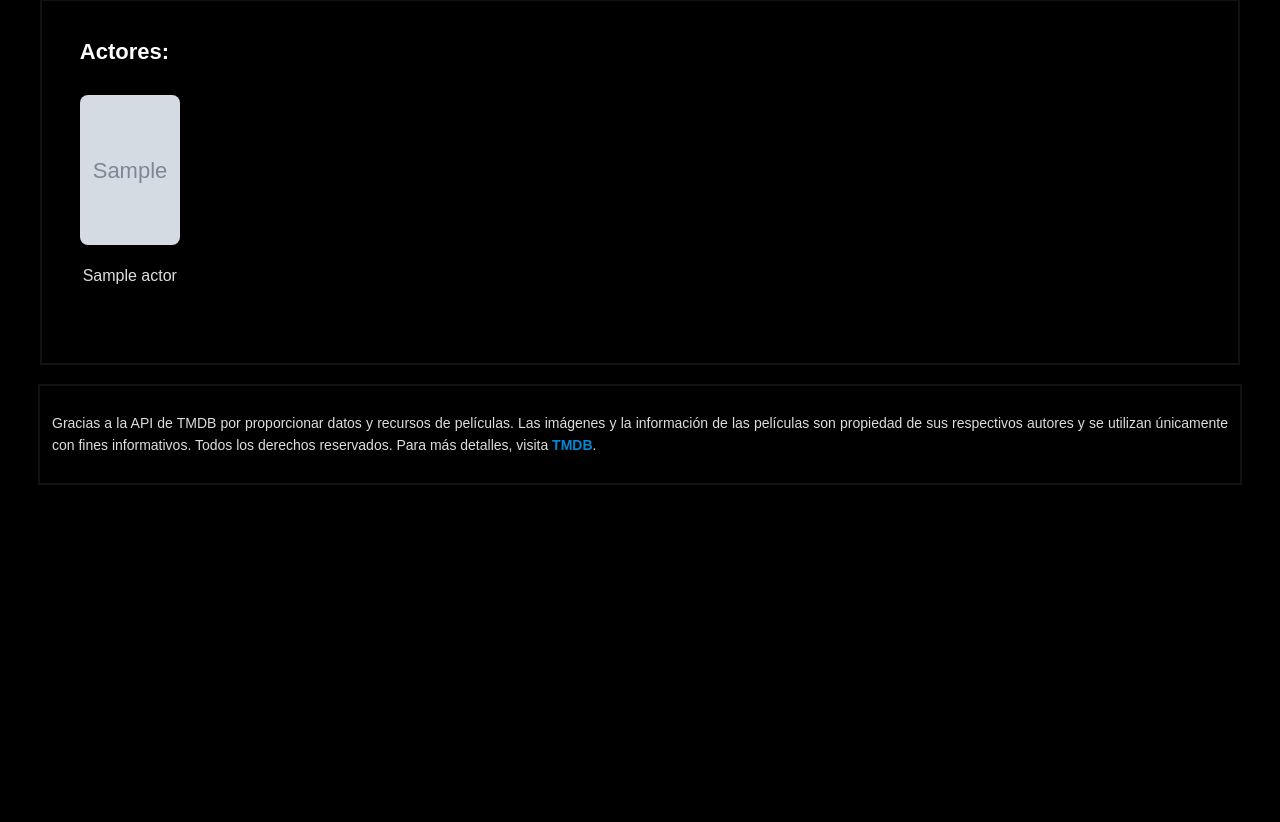
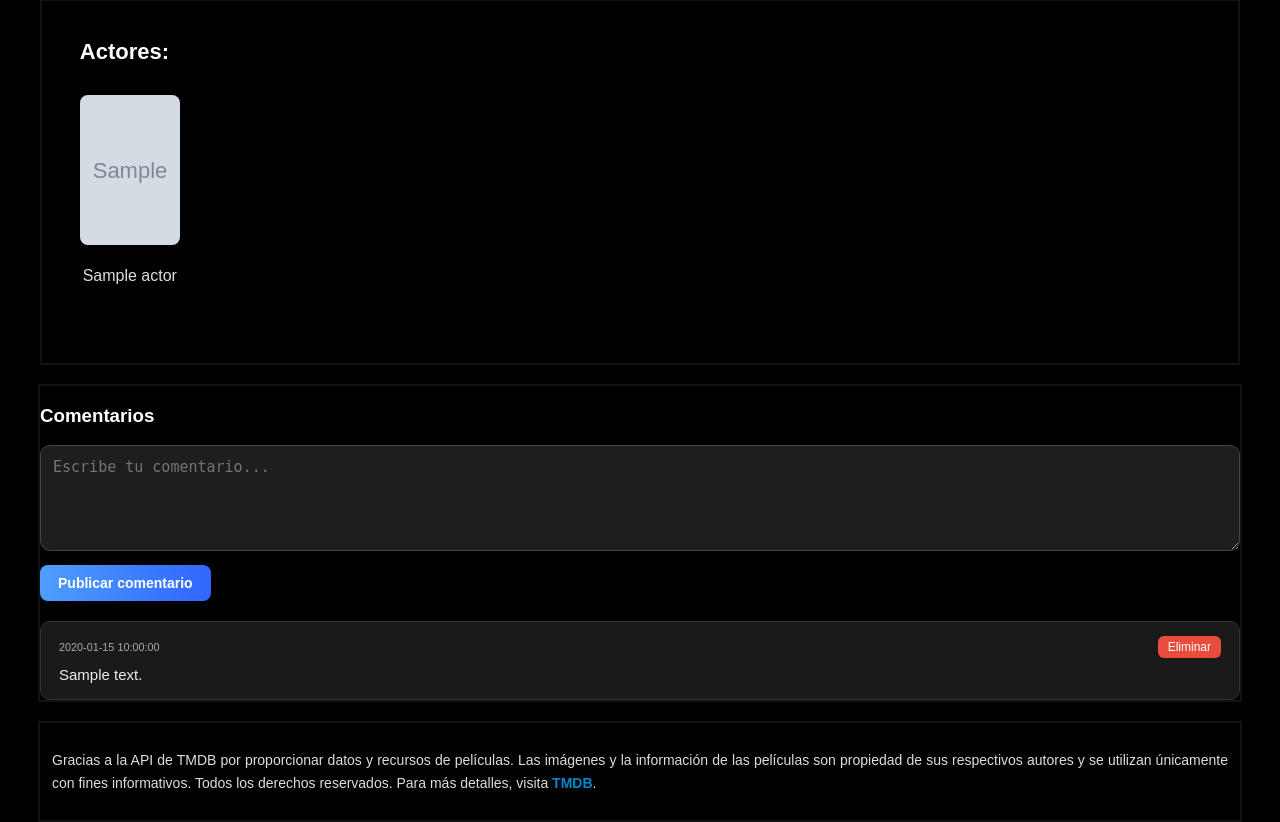
Before and after one commit to ClaudioManyaJacobo/no-code-hexagonal_flask, a Flask app: template infrastructure/templates/movie/show.html in a window 1280 px wide. Shown: the part 1181-2003 px from the top of the page. Before the commit the page ends 1666 px from the top, so only its background shows below. Run offline with Flask 3, Linux system fonts and the light colour scheme; the visitor is signed in with stand-in values (Sample User, id 1); the template is opened without the code that fills it: most values are stand-ins (such as "Sample title", 1, 10 or a date in 2020); grey boxes marked "Sample" are stand-in pictures.

Commit message:
add comment for user

```diff
--- a/application/user/user_service.py
+++ b/application/user/user_service.py
@@ -7,7 +7,6 @@ class UserService:
     def __init__(self, user_repository: UserRepository):
         self.user_repository = user_repository
 
-    # Métodos de servicio para el usuario
     # Método para autenticar un usuario
     def authenticate_user(self, email, password):
         user = self.user_repository.get_user_by_email(email)
--- a/domain/user/user.py
+++ b/domain/user/user.py
@@ -1,4 +1,3 @@
-# domain/user/user.py
 class User:
     def __init__(self, user_id, name, email, password):
         self.user_id = user_id
--- a/domain/user/user_repository.py
+++ b/domain/user/user_repository.py
@@ -2,7 +2,6 @@ from abc import ABC, abstractmethod
 from .user import User
 
 class UserRepository(ABC):
-    # Métodos abstractos para la persistencia de usuarios
     # Metodo para obtener el email del usuario
     @abstractmethod
     def get_user_by_email(self, email: str) -> User:
--- a/infrastructure/static/css/movie/show.css
+++ b/infrastructure/static/css/movie/show.css
@@ -439,3 +439,125 @@ ul.platforms-list li img {
     border-radius: 8px;
     box-shadow: 0 2px 6px rgba(0, 0, 0, 0.1);
 }
+
+/* Formulario de comentarios */
+.comment-form {
+    margin-bottom: 20px;
+    animation: fadeIn 0.8s ease-in-out;
+}
+
+.comment-form .form-group {
+    margin-bottom: 10px;
+}
+
+.comment-form textarea {
+    width: 97.8%;
+    height: 80px;
+    padding: 12px;
+    font-size: 15px;
+    border-radius: 10px;
+    border: 1px solid #444;
+    background-color: #1e1e1e;
+    color: #fff;
+    resize: vertical;
+    transition: border 0.3s ease, box-shadow 0.3s ease;
+}
+
+.comment-form textarea:focus {
+    border-color: #4e9eff;
+    box-shadow: 0 0 5px #4e9eff99;
+    outline: none;
+}
+
+.comment-form button {
+    background: linear-gradient(to right, #4e9eff, #3065ff);
+    border: none;
+    padding: 10px 18px;
+    color: white;
+    border-radius: 8px;
+    cursor: pointer;
+    font-weight: bold;
+    font-size: 14px;
+    transition: transform 0.2s ease, box-shadow 0.2s ease;
+}
+
+.comment-form button:hover {
+    transform: translateY(-2px);
+    box-shadow: 0 4px 10px rgba(78, 158, 255, 0.4);
+}
+
+/* Lista de comentarios */
+.comments-list {
+    display: flex;
+    flex-direction: column;
+    gap: 14px;
+    animation: fadeIn 1s ease-in-out;
+}
+
+/* Estilo de cada comentario */
+.comment {
+    background-color: #1a1a1a;
+    border: 1px solid #333;
+    padding: 14px 18px;
+    border-radius: 10px;
+    color: #ddd;
+    position: relative;
+    transition: transform 0.3s ease, box-shadow 0.3s ease;
+    animation: slideUp 0.5s ease forwards;
+}
+
+.comment:hover {
+    transform: scale(1.015);
+    box-shadow: 0 4px 10px rgba(78, 158, 255, 0.15);
+}
+
+/* Cabecera del comentario */
+.comment-header {
+    display: flex;
+    justify-content: space-between;
+    align-items: center;
+    margin-bottom: 6px;
+    font-size: 13px;
+    color: #aaa;
+}
+
+/* Contenido del comentario */
+.comment-body {
+    font-size: 15px;
+    color: #eee;
+    line-height: 1.4;
+    word-wrap: break-word;
+}
+
+/* Botón eliminar */
+.delete-form button {
+    background-color: #e74c3c;
+    color: white;
+    border: none;
+    padding: 4px 10px;
+    border-radius: 6px;
+    font-size: 12px;
+    cursor: pointer;
+    transition: background-color 0.3s ease;
+}
+
+.delete-form button:hover {
+    background-color: #c0392b;
+}
+
+/* Animaciones */
+@keyframes fadeIn {
+    from { opacity: 0; }
+    to { opacity: 1; }
+}
+
+@keyframes slideUp {
+    from {
+        opacity: 0;
+        transform: translateY(20px);
+    }
+    to {
+        opacity: 1;
+        transform: translateY(0);
+    }
+}
--- a/infrastructure/templates/movie/show.html
+++ b/infrastructure/templates/movie/show.html
@@ -147,6 +147,40 @@
     </div>
 
     <div class="card-simple">
+        <h3 style="color: white;"> Comentarios</h3>
+
+        <!-- Formulario para nuevo comentario -->
+        <form method="POST" class="comment-form">
+            <div class="form-group">
+                <textarea name="comment" class="form-control" placeholder="Escribe tu comentario..." required></textarea>
+            </div>
+            <button type="submit" class="btn btn-primary">Publicar comentario</button>
+        </form>
+
+        <!-- Lista de comentarios -->
+        <div class="comments-list">
+            {% for comment in comments %}
+                <div class="comment">
+                    <div class="comment-header">
+                        <small>{{ comment.created_at }}</small>
+                        {% if comment.user_id == session.user_id %}
+                        <form method="POST" action="{{ url_for('delete_comment', comment_id=comment.comment_id) }}" class="delete-form">
+                            <button type="submit" class="btn btn-danger btn-sm">Eliminar</button>
+                        </form>
+                        {% endif %}
+                    </div>
+                    <div class="comment-body">
+
+                        {{ comment.content }}
+                    </div>
+                </div>
+            {% else %}
+            <p>No hay comentarios aún. ¡Sé el primero en comentar!</p>
+            {% endfor %}
+        </div>
+    </div>
+
+    <div class="card-simple">
         <p class="card-text">
             Gracias a la API de TMDB por proporcionar datos y recursos de películas. Las imágenes y la información de las películas son propiedad de sus respectivos autores y se utilizan únicamente con fines informativos. Todos los derechos reservados. Para más detalles, visita <a href="https://www.themoviedb.org/" target="_blank">TMDB</a>.
         </p>
--- a/run.py
+++ b/run.py
@@ -14,8 +14,8 @@ def format_number(value):
 
 # Crear la aplicación Flask
 app = Flask(__name__,
-            template_folder='C:/Users/claud/Downloads/REFACT_PYTHON/infrastructure/templates',
-            static_folder='C:/Users/claud/Downloads/REFACT_PYTHON/infrastructure/static')
+            template_folder='C:/Users/claud/OneDrive/Documentos/GIT HUB CODIGO/no-code-hexagonal_flask/infrastructure/templates',
+            static_folder='C:/Users/claud/OneDrive/Documentos/GIT HUB CODIGO/no-code-hexagonal_flask/infrastructure/static')
 
 # Configuración de la clave secreta para sesiones
 app.secret_key = "mysecretkey_db"
```
Also changed, not shown: application/comment/comment_service.py (added, +22 -0 lines), domain/comment/comment.py (added, +8 -0 lines), domain/comment/comment_repository.py (added, +21 -0 lines), infrastructure/db/connection.py (added, +15 -0 lines), infrastructure/persistence/comment_db_repository.py (added, +52 -0 lines), infrastructure/persistence/user_db_repository.py (renamed from infrastructure/persistence/user_api_repository.py, +4 -8 lines), infrastructure/web/movie_controller.py (+34 -15 lines), infrastructure/web/routes.py (+25 -7 lines), infrastructure/persistence/movie_api_repository.py (line endings or trailing spaces), 1 other file.
